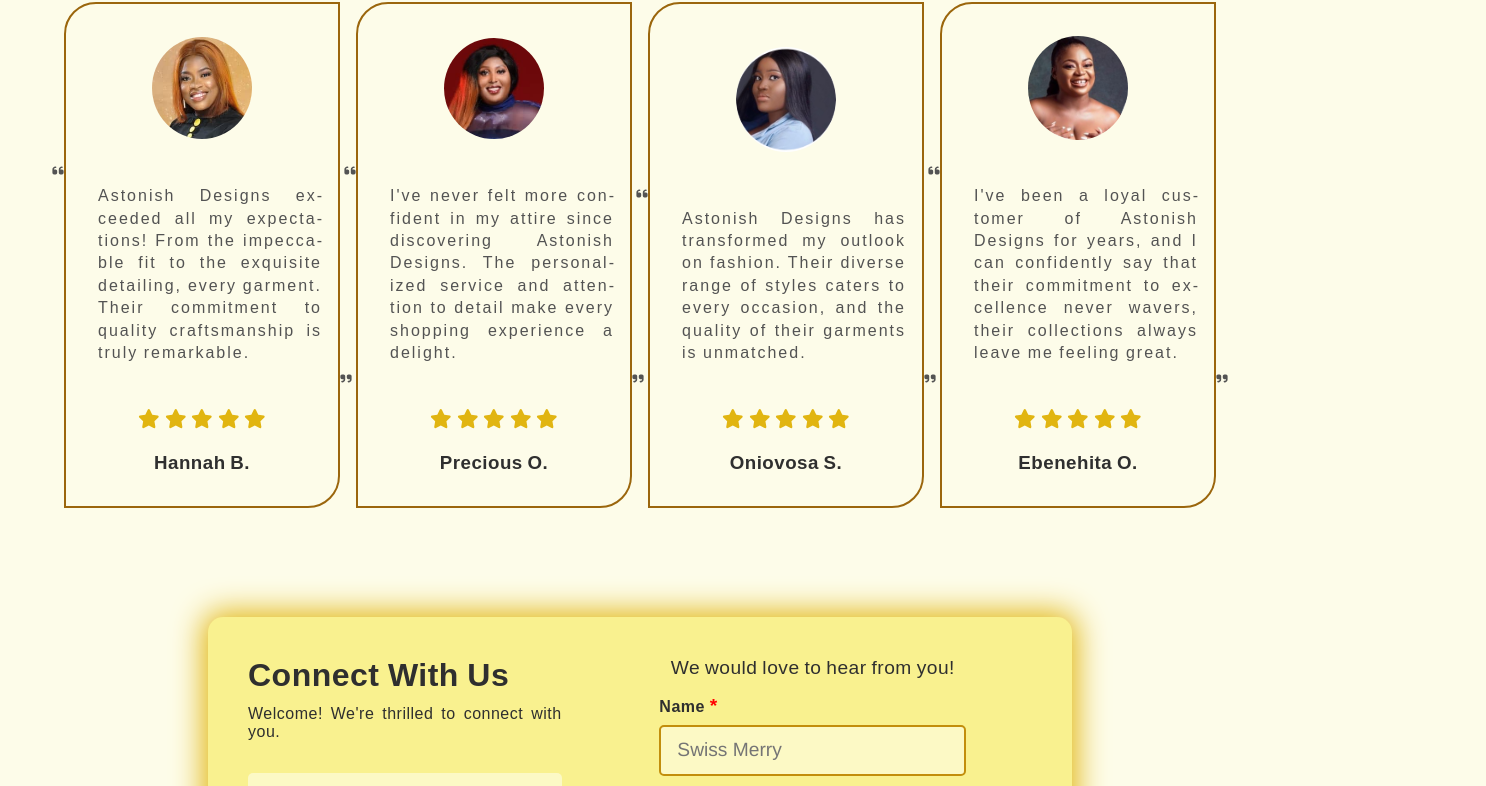
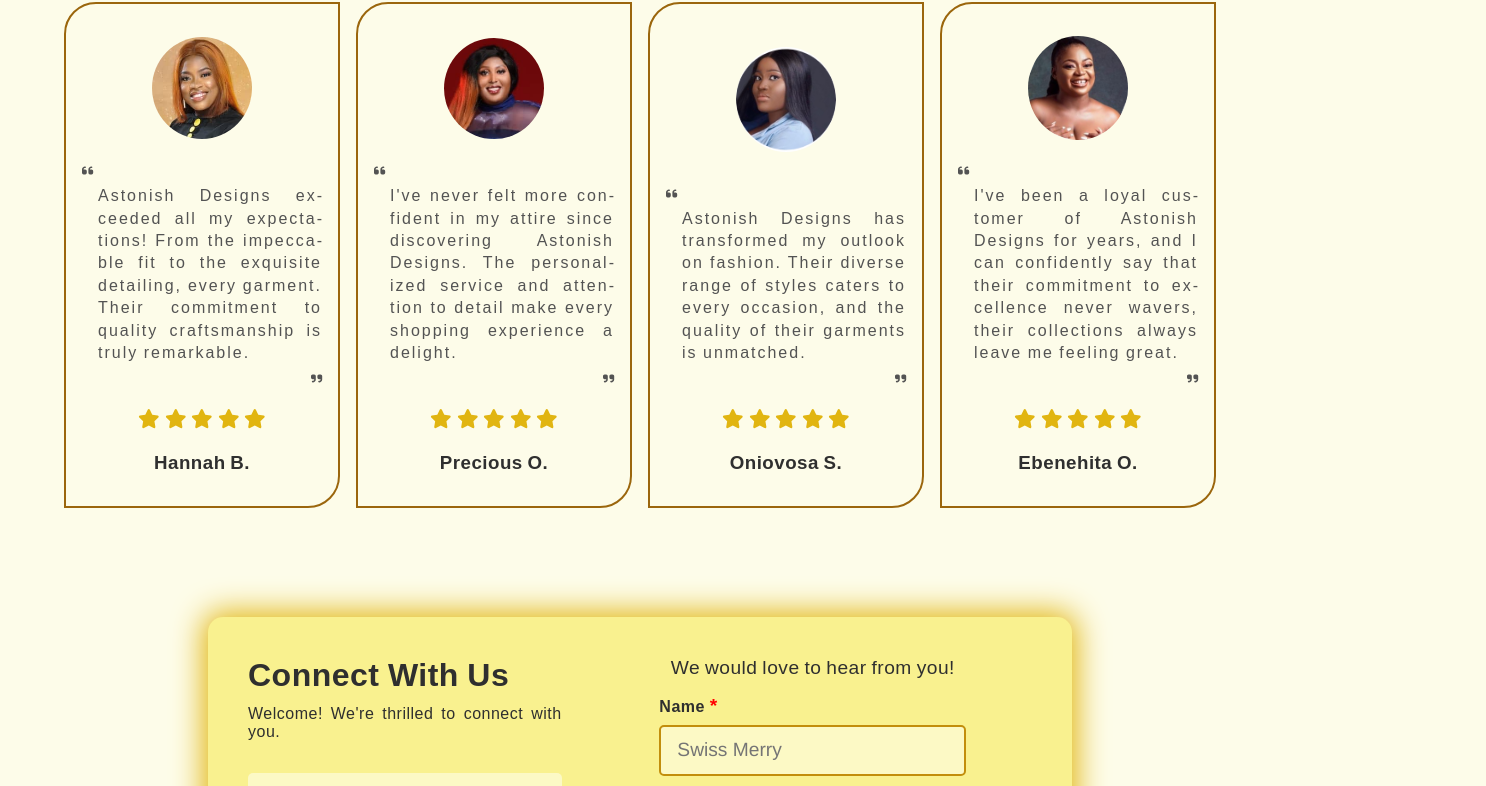
Before and after one commit to Kemi-Oluwadahunsi/Astonish-Designs, a React (Vite) app: page / in a window 1280 px wide. Shown: the part 3710-4496 px from the top of the page, 1486 px wide, since content can reach past the window. Built offline with nearby package versions, Linux system fonts and the light colour scheme.

Commit message:
style: adjust quotes for testimonial

```diff
--- a/src/components/Testimonials/testimonies.scss
+++ b/src/components/Testimonials/testimonies.scss
@@ -101,31 +101,29 @@
 
         .leftQuote {
           font-size: 0.8rem;
-          margin-left: -18rem;
+          display: flex;
+          align-self: flex-start;
 
           @include tablet {
-            margin-left: -11rem;
             font-size: 0.6rem;
           }
 
           @include mobile {
-            margin-left: -17rem;
             font-size: 0.6rem;
           }
         }
 
         .rightQuote {
           font-size: 0.8rem;
-          margin-right: -18rem;
+          display: flex;
+          align-self: flex-end;
 
           @include tablet {
             font-size: 0.6rem;
-            margin-right: -11rem;
           }
 
           @include mobile {
             font-size: 0.6rem;
-            margin-right: -17rem;
           }
         }
 
```
